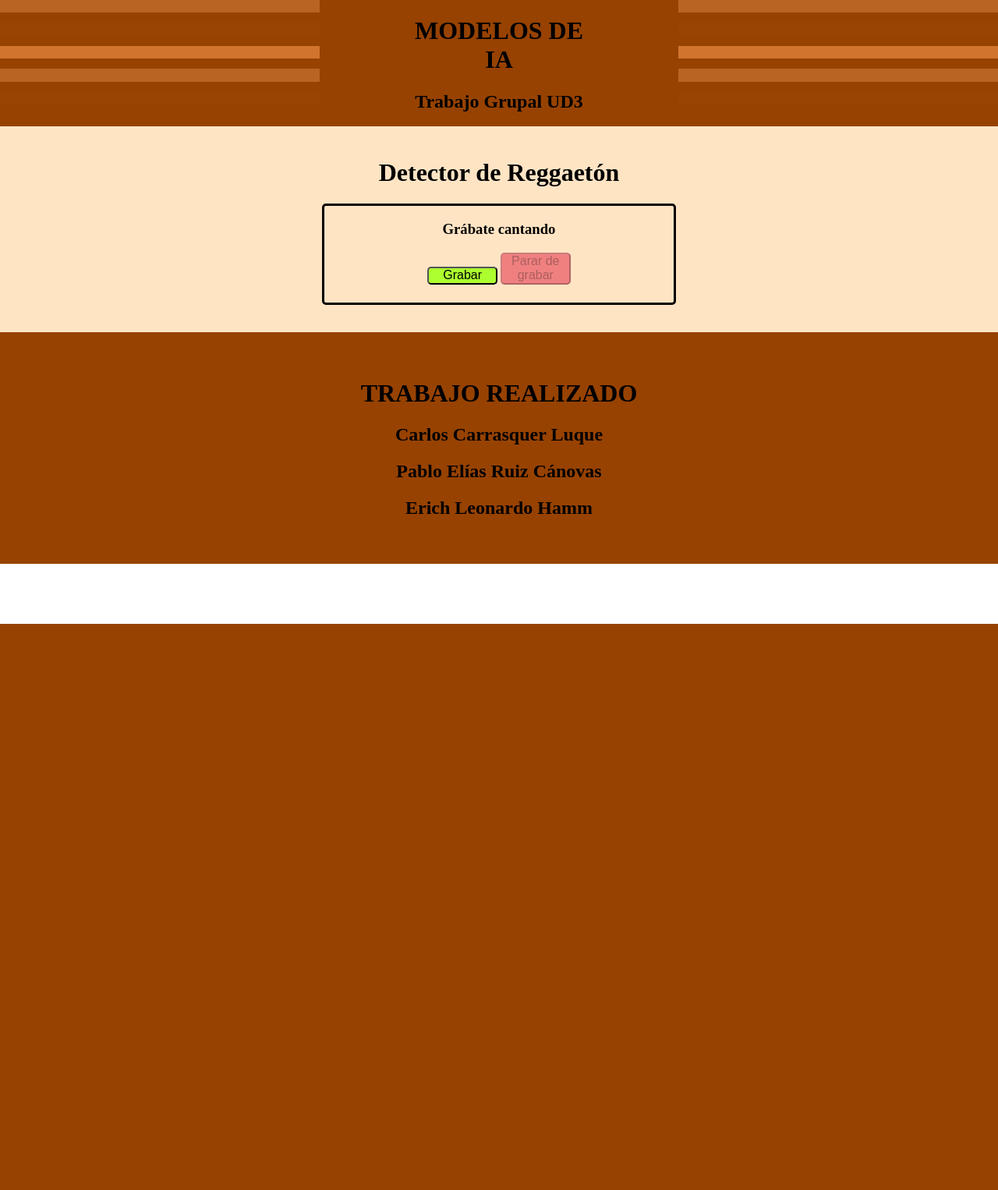
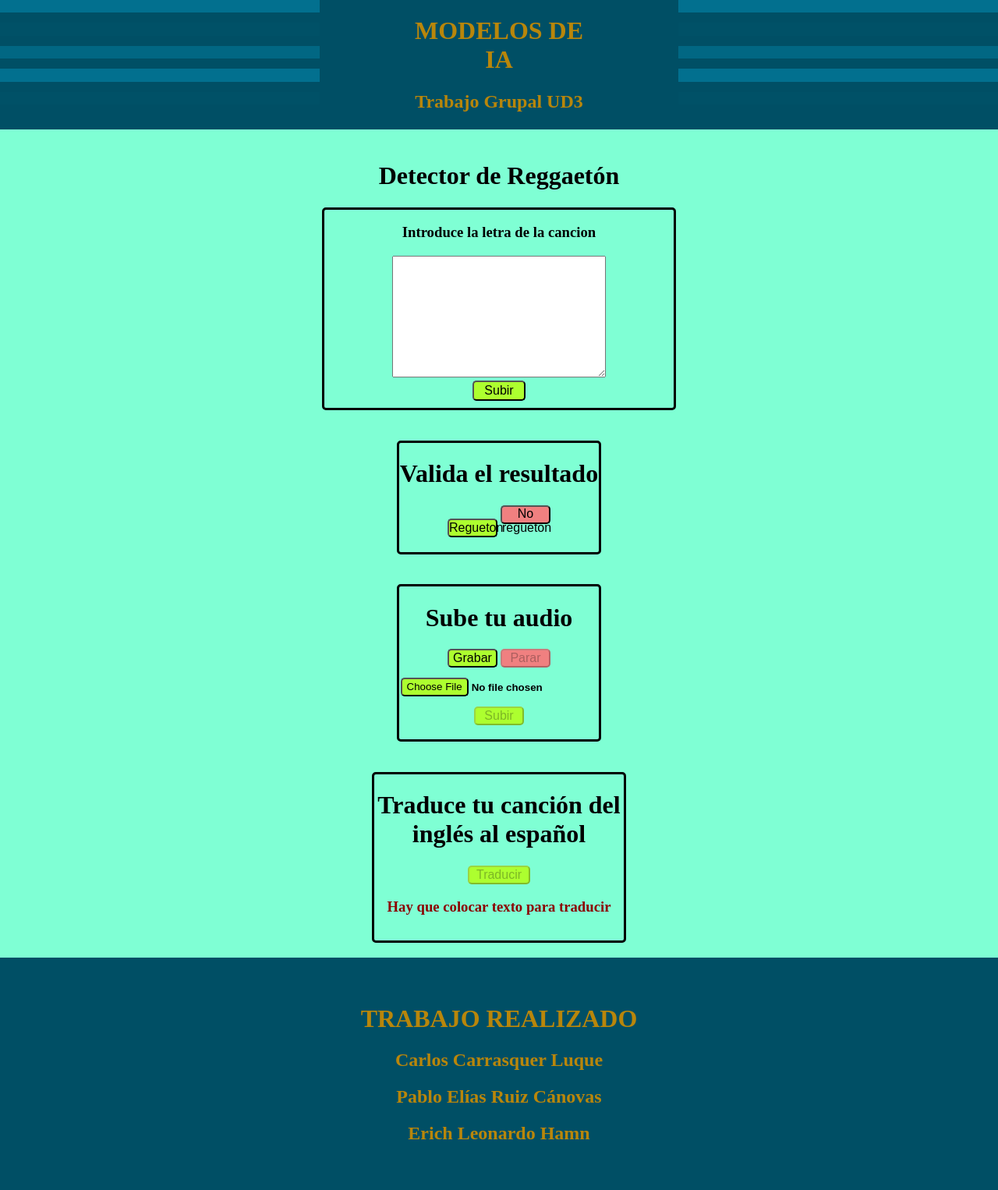
Before and after one commit to ccarluq0911/mineria-textos-PC, a Flask app: page / in a window 1280 px wide. Shown: the whole page at 78% size. Before the commit the page ends 800 px from the top, so only its background shows below. Run offline with Flask 3, Linux system fonts and the light colour scheme; parts of the project's set-up code (start-up, migrations or seed data) failed here and were passed over.

Commit message:
Nueva plantilla para el trabajo

```diff
--- a/app.py
+++ b/app.py
@@ -1,50 +1,16 @@
 from flask import Flask, render_template, request, jsonify
-from flask_cors import CORS
 from sklearn.naive_bayes import MultinomialNB
 from sklearn.feature_extraction.text import CountVectorizer
 from sklearn.model_selection import train_test_split
+import json
 import pickle
-from pydub import AudioSegment
-import os
-import speech_recognition as sr
 import pandas as pd
 from nltk.tokenize import word_tokenize
 from nltk.corpus import stopwords
 
 app = Flask(__name__)
-CORS(app, resources={r"/*": {"origins": "http://localhost:5002"}})
 # nltk.download('stopwords')
 # nltk.download('punkt ')
-
-UPLOAD_FOLDER = "uploads"
-os.makedirs(UPLOAD_FOLDER, exist_ok=True)
-
-def transcribe_audio(file):
-    """Transcribe un archivo de audio y devuelve el texto."""
-    filename = os.path.join("uploads", file.filename)
-    file.save(filename)
-
-    # Convertir a WAV si es necesario
-    if filename.endswith('.mp3'):
-        audio = AudioSegment.from_mp3(filename)
-        filename = filename.replace('.mp3', '.wav')
-        audio.export(filename, format="wav")
-
-    recognizer = sr.Recognizer()
-    try:
-        with sr.AudioFile(filename) as source:
-            audio = recognizer.record(source)
-            text = recognizer.recognize_google(audio, language="es-ES")
-
-        return text
-    except sr.UnknownValueError:
-        return "No se pudo entender el audio"
-    except sr.RequestError:
-        return "Error con el servicio de reconocimiento"
-    except Exception as e:
-        return str(e)
-    finally:
-        os.remove(filename)  # Eliminar archivo después de la transcripción
 
 def clean_text(text):
   stop_words = set(stopwords.words('spanish'))
@@ -82,19 +48,28 @@
   return render_template('index.html')
 
 @app.route('/check_genre', methods=['POST'])
-def check_genre():
-    if 'file' not in request.files:
-        return jsonify({'error': 'No file uploaded'}), 400
+def check_index():
+  text = request.data.decode("utf-8") # se obtiene el texto por el body
+  text = clean_text(text)
+  # metemos el text en una lista para el vectorizador
+  text_vect = []
+  text_vect.append(text)
+  text = vectorizer.transform(text_vect)
+  prediction = model.predict(text)
+  return {'prediction': bool(prediction[0])}
 
-    file = request.files['file']
-    text = transcribe_audio(file)
-
-    text = clean_text(text)
-    text_vect = [text]  # Se mete el texto en una lista para el vectorizador
-    text = vectorizer.transform(text_vect)
-    prediction = model.predict(text)
-
-    return {'prediction': bool(prediction[0])}
+@app.route('/feedback', methods=['POST'])
+def feedback():
+  validation = request.headers.get("validation",type=bool)
+  texto = request.data.decode("utf-8") #se obtiene el texto por el body
+  feedback = pd.DataFrame(data={"Lyrics":[texto],"Regueton":[validation]})
+  feedback['Lyrics'] = feedback['Lyrics'].apply(clean_text)
+  y = feedback.loc[:,'Regueton']
+  X = feedback.loc[:,'Lyrics']
+  X = vectorizer.transform(X)
+  model.partial_fit(X.toarray(), y)
+  pickle.dump(model, open('model.pkl', 'wb'))
+  return jsonify({'status': 'ok'})
 
 if __name__ == '__main__':
   app.run(
--- a/static/main.js
+++ b/static/main.js
@@ -110,8 +110,6 @@
     clearInterval(interval)
 }
 
-
-
 let mediaRecorder;
 let audioChunks = [];
 
@@ -119,7 +117,8 @@
 async function startRecording() {
     const recButton = document.getElementById("button-rec");
     const stopButton = document.getElementById("button-stop");
-    try {
+    try
+    {
         // Solicitar acceso al micrófono
         const stream = await navigator.mediaDevices.getUserMedia({ audio: true });
 
@@ -144,7 +143,9 @@
         // Iniciar la grabación
         mediaRecorder.start();
         console.log("Grabación iniciada...");
-    } catch (error) {
+    }
+    catch (error)
+    {
         console.error("No se pudo acceder al micrófono:", error);
         alert("Error al acceder al micrófono. Asegúrate de que el navegador tiene permisos para usarlo.");
     }
@@ -153,7 +154,10 @@
 async function stopRecording() {
     const recButton = document.getElementById("button-rec");
     const stopButton = document.getElementById("button-stop");
-    if (mediaRecorder) {
+    const texto = document.getElementById("text").value
+
+    if (mediaRecorder)
+    {
 
         recButton.disabled = false;
         stopButton.disabled = true;
@@ -168,30 +172,117 @@
         const formData = new FormData();
         formData.append("file", audioBlob, "audio.webm");  // Agregar el Blob como archivo con un nombre
 
-        try {
+        try
+        {
             // Enviar el archivo al endpoint /check_genre
-            const response = await fetch("http://localhost:5002/check_genre", {
+            const data = await fetch("http://localhost:5002/upload-audio", {
                 method: "POST",
                 body: formData,
             });
 
-            if (response.ok) {
-                const data = await response.json();
-                const prediction = data.prediction;
+            if(data.ok)
+            {
+                infoAudio.textContent = "Audio recibido exitosamente";
+                infoAudio.style.color = "green";
 
-                // Mostrar la predicción del género
-                document.getElementById("info-resultado").textContent = prediction ? "Su canción es de reguetón" : "Su canción no es de reguetón";
-                document.getElementById("info-resultado").style.color = prediction ? "green" : "red";
-                document.getElementById("info-resultado").style.fontWeight = "bolder";
-            } else {
-                console.error("Error al enviar el archivo");
-                alert("No se pudo procesar la solicitud.");
+                texto = await data.text()
             }
-        } catch (error) {
+            else
+            {
+                infoAudio.textContent = "El audio no ha podido ser procesado";
+                infoAudio.style.color = "darkred";
+            }
+        }
+        catch (error)
+        {
             console.error("Error al enviar el archivo:", error);
             alert("Error al procesar la grabación.");
         }
-    } else {
+    }
+    else
+    {
         console.log("No hay grabación en curso.");
     }
 }
+
+const onChangeFile = ()=>{
+    console.log("Algo")
+    const fichero = document.getElementById("file");
+    const botonF = document.getElementById("subir-f");
+
+    if(fichero.files.length > 0)
+    {
+        botonF.disabled = false
+    }
+    else
+    {
+        botonF.disabled = true
+    }
+}
+
+const subirAudio = async()=>{
+    const audio = document.getElementById("file").input.files[0];
+    const infoAudio = document.getElementById("info-audio");
+    const texto = document.getElementById("text").value
+    const url = "http:localhost:5002/upload-audio";
+    const formData = FormData()
+    formData.append(audio)
+
+    const data = await fetch(url,{
+        method:"POST",
+        body:formData
+    })
+
+    if(data.ok)
+    {
+        infoAudio.textContent = "Audio recibido exitosamente";
+        infoAudio.style.color = "green";
+
+        texto = await data.text()
+    }
+    else
+    {
+        infoAudio.textContent = "El audio no ha podido ser procesado";
+        infoAudio.style.color = "darkred";
+    }
+
+}
+
+const onChangeTrad = async()=>{
+    const texto = document.getElementById("text").value
+    const botonTrad = document.getElementById("boton-trad");
+    const infoTrad = document.getElementById("info-trad");
+
+    botonTrad.disabled = texto.trim()=="";
+
+    infoTrad.style.color = "darkred";
+
+    infoTrad.textContent = texto.trim()=="" ? "Hay que colocar texto para traducir" : "";
+}
+
+const traducir = async()=>{
+    const texto = document.getElementById("text").value
+    const infoTrad = document.getElementById("info-trad");
+
+    const url = "http://localhost:5002/traduce";
+    let body = {
+        "text":texto
+    }
+
+    const data = await fetch(url,{
+        method:"POST",
+        body:JSON.stringify(body)
+    })
+
+    if(data.ok)
+    {
+        texto.value = await data.text()
+        infoTrad.textContent = "Texto traducido con éxito";
+        infoTrad.style.color = "green";
+    }
+    {
+        infoTrad.textContent = "Error al traducir el texto";
+        infoTrad.style.color = "darkred";
+    }
+
+}
--- a/static/style/style.css
+++ b/static/style/style.css
@@ -2,8 +2,7 @@
 header{
     width: 100%;
     display: flex;
-    color: black;
-    font-weight: bolder;
+    color: darkgoldenrod;
 }
 
 body{
@@ -11,22 +10,25 @@
 }
 
 .presentacion{
-    background-color: rgb(151, 66, 0);
+    background-color: rgb(0, 79, 101);
     height: 162px;
     width: 20%;
     text-align: center;
+    padding-bottom: 0.35%;
 }
 
 .cambiante{
     width: 40%;
     height: 162px;
-    background-color: rgb(151, 66, 0);
+    background-color: rgb(0, 79, 101);
+    padding-bottom: 0.35%;
 }
 
 .cambiante-2{
     width: 40%;
     height: 162px;
-    background-color: rgb(151, 66, 0);
+    background-color: rgb(0, 79, 101);
+    padding-bottom: 0.35%;
 }
 
 .cambiante div{
@@ -84,18 +86,18 @@
 
 @keyframes cambio-color {
     0%{
-        background-color: rgb(255, 146, 63);
+        background-color: rgb(0, 79, 101);
     }
     50%{
-        background-color: rgb(187, 102, 37);
+        background-color: rgb(2, 114, 145);
     }
     100%{
-        background-color: rgb(151, 66, 0);
+        background-color: rgb(0, 79, 101);
     }
 }
 
 main{
-    background-color: bisque;
+    background-color: aquamarine;
     padding-top: 1%;
     text-align: center;
     padding: 1.5% 0%;
@@ -110,7 +112,7 @@
     transition-duration: 0.5s;
 }
 
-.prueba-letra:hover{
+.prueba-letra:hover,.validacion:hover{
     border-color: lightseagreen;
 }
 
@@ -137,44 +139,88 @@
 
 footer{
     width: 100%;
-    background-color: rgb(151, 66, 0);
+    background-color: rgb(0, 79, 101);
     text-align: center;
     padding: 3% 0%;
-    color: black;
+    color: darkgoldenrod;
 }
 
-#button-tick, #button-cross,#button-rec,#button-stop{
-    width: 8%;
+#button-tick, #button-cross,#boton-grabar,#boton-stop,#boton-trad,#subir-f{
+    width: 25%;
+    height: 3vh;
     border-radius: 5px;
     padding: 0.2% 0%;
     font-size: 1em;
     transition-duration: 0.5s;
 }
 
-#button-tick,#button-rec{
-    background-color: greenyellow;
-}
-#button-cross,#button-stop{
-    background-color: lightcoral;
-}
-
-#button-tick:hover,#button-rec:hover{
+#button-tick:hover,#boton-grabar:hover,#boton-trad:hover,#subir-f:hover{
     background-color: green;
     cursor: pointer;
     transform: scale(1.1,1.1);
 }
 
-#button-cross:hover,#button-stop:hover{
+#button-cross:hover,#boton-stop:hover{
     background-color: darkred;
     cursor: pointer;
     transform: scale(1.1,1.1);
 }
 
-.grabacion,.validacion{
+.validacion,.audio{
     margin: 3% auto;
+    width: 20%;
+    border-radius: 5px;
+    border-color: black;
+    border-style: solid;
+    transition-duration: 0.5s;
 }
 
-#button-rec,#button-stop{
-    width: 20%;
+#button-tick,#boton-grabar,#boton-trad,#subir-f{
+    background-color: greenyellow;
+}
+#button-cross,#boton-stop{
+    background-color: lightcoral;
+}
+
+
+#file{
+    margin: 5% 0%;
+    font-weight: bolder;
+    transition: 0.5s;
+}
+
+#file:hover{
+    cursor: pointer;
+    color: darkgreen;
+}
+
+#file::file-selector-button{
+    background-color: greenyellow;
+    border-radius: 5px;
+    height: 3vh;
+    transition: 0.5s;
+}
+
+#file::file-selector-button:hover{
+    background-color: green;
+    cursor: pointer;
+}
+
+.traduccion{
+    width: 25%;
+    margin: 0 auto;
+    border-radius: 5px;
+    border-color: black;
+    border-style: solid;
+    padding-bottom: 1%;
+}
+
+#subir-f{
+    display: block;
+    margin: 0 auto;
     margin-bottom: 5%;
 }
+
+#info-trad{
+    color: darkred;
+}
--- a/templates/index.html
+++ b/templates/index.html
@@ -31,17 +31,37 @@
     <main>
       <h1>Detector de Reggaetón</h1>
       <div class="prueba-letra">
-        <h3>Grábate cantando</h3>
-        <button id="button-rec" onclick="startRecording()">Grabar</button>
-        <button id="button-stop"  onclick="stopRecording()" disabled>Parar de grabar</button>
+        <h3>Introduce la letra de la cancion</h3>
+        <textarea name="text" id="text" onkeyup="onChangeTrad()"></textarea>
+        <br />
+        <button class="subir" onclick="comprobar()">Subir</button>
       </div>
       <p id="info-resultado"></p>
+      <div class="validacion">
+        <h1>Valida el resultado</h1>
+        <button id="button-tick" onclick="feedback(true)">Regueton</button>
+        <button id="button-cross" onclick="feedback(false)">No regueton</button>
+        <h3 id="info-feedback"></h3>
+      </div>
+      <div class="audio">
+        <h1>Sube tu audio</h1>
+        <button id="boton-grabar">Grabar</button>
+        <button id="boton-stop" disabled>Parar</button>
+        <input type="file" id="file" accept="audio/*" oninput="onChangeFile()">
+        <button id="subir-f" disabled>Subir</button>
+        <h3 id="info-audio"></h3>
+      </div>
+      <div class="traduccion">
+        <h1>Traduce tu canción del inglés al español</h1>
+        <button id="boton-trad" disabled>Traducir</button>
+        <h3 id="info-trad">Hay que colocar texto para traducir</h3>
+      </div>
     </main>
     <footer>
       <h1>TRABAJO REALIZADO</h1>
       <h2>Carlos Carrasquer Luque</h2>
       <h2>Pablo Elías Ruiz Cánovas</h2>
-      <h2>Erich Leonardo Hamm</h2>
+      <h2>Erich Leonardo Hamn</h2>
     </footer>
   </body>
 </html>
```
